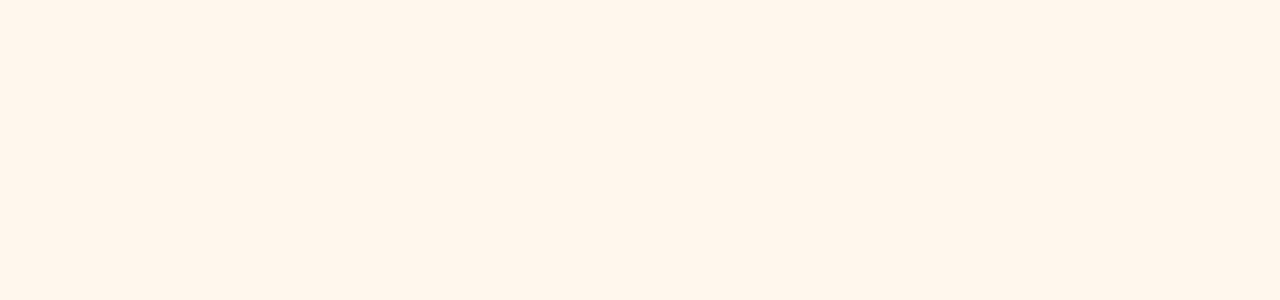
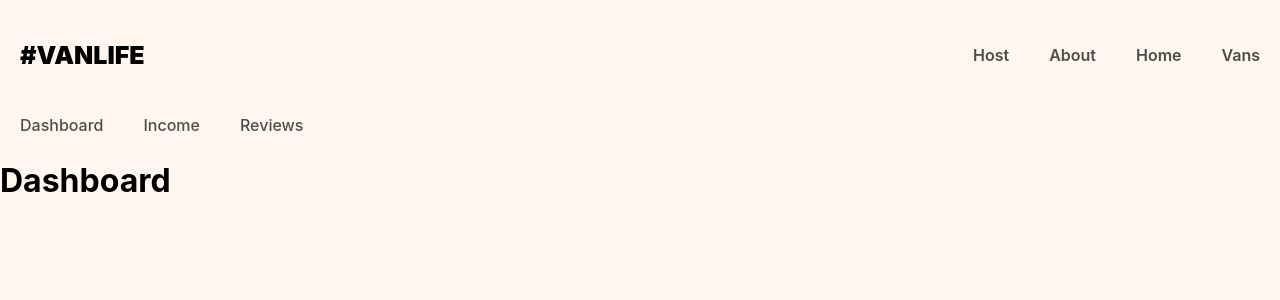
Before and after one commit to sahilq312/React-Router, a React (Create React App) app: page /host in a window 1280 px wide. Before the commit this address had no page. Shown: the top 300 px of the page. Built offline with nearby package versions, Linux system fonts and the light colour scheme; what miragejs would draw is missing.

Commit message:
nested routes

```diff
--- a/src/App.js
+++ b/src/App.js
@@ -2,10 +2,14 @@
 import Home from "./Pages/Home";
 import About from "./Pages/About";
 import "./server.js"
-import Vans from "./Pages/Vans";
-import VanDetail from "./Pages/VanDetail";
+import Vans from "./Pages/Vans/Vans";
+import VanDetail from "./Pages/Vans/VanDetail";
 //import { Header } from "./componets/Header";
 import Layout from "./componets/Layout";
+import { Dashboard } from "./Pages/Host/Dashboard";
+import { Income } from "./Pages/Host/Income";
+import { Reviews } from "./Pages/Host/Reviews";
+import { HostLayout } from "./componets/HostLayout";
 
 function App() {
   return (
@@ -13,9 +17,15 @@
     <Routes>
       <Route element={<Layout />}>
         <Route path="/" element={<Home />} />
-          <Route path="/about" element={<About />} />
-          <Route path="/vans" element={<Vans />} />
-          <Route path="/vans/:id" element={<VanDetail />} />
+        <Route path="about" element={<About />} />
+        <Route path="vans" element={<Vans />} />
+        <Route path="vans/:id" element={<VanDetail />} />
+
+        <Route path="/host" element={<HostLayout />}>
+          <Route index element={<Dashboard />} />
+          <Route path="income" element={<Income />} />
+          <Route path="reviews" element={<Reviews />} />
+        </Route>
       </Route>
     </Routes>
   </BrowserRouter>
--- /dev/null
+++ b/src/Pages/Host/Dashboard.js
@@ -0,0 +1,12 @@
+import React from 'react'
+import { Outlet } from 'react-router-dom'
+
+export const Dashboard = () => {
+  return (
+    <div>
+        <h1>Dashboard</h1>
+        <Outlet/>
+    </div>
+
+  )
+}
--- /dev/null
+++ b/src/Pages/Host/Income.js
@@ -0,0 +1,7 @@
+import React from 'react'
+
+export const Income = () => {
+  return (
+    <div>Income</div>
+  )
+}
--- /dev/null
+++ b/src/Pages/Host/Reviews.js
@@ -0,0 +1,7 @@
+import React from 'react'
+
+export const Reviews = () => {
+  return (
+    <div>Reviews</div>
+  )
+}
--- a/src/componets/Header.js
+++ b/src/componets/Header.js
@@ -6,6 +6,7 @@
     <header>
         <Link className="site-logo" to="/">#VanLife</Link>
         <nav>
+          <Link to="/host">Host</Link>
           <Link to="/about">About</Link>
           <Link to="/">Home</Link>
           <Link to="/vans">Vans</Link>
--- /dev/null
+++ b/src/componets/HostLayout.js
@@ -0,0 +1,15 @@
+import React from 'react'
+import { Link , Outlet } from 'react-router-dom'
+
+export const HostLayout = () => {
+  return (
+    <>
+    <nav className="host-nav">
+        <Link to="/host">Dashboard</Link>
+        <Link to="/host/income">Income</Link>
+        <Link to="/host/reviews">Reviews</Link>
+    </nav>
+    <Outlet />
+</>
+  )
+}
--- a/src/componets/Layout.js
+++ b/src/componets/Layout.js
@@ -1,10 +1,12 @@
 import React from 'react'
 import { Outlet } from 'react-router-dom'
+import { Header } from './Header'
+//import Header from './Header'
 
 export default function Layout() {
   return (
     <>
-    <h1>layout</h1>
+    <Header/>
     <Outlet/>
     </>
   )
--- a/src/index.css
+++ b/src/index.css
@@ -235,8 +235,6 @@
     text-decoration: none;
 }
 
-
-
 .van-detail-container .back-button span {
     text-decoration: underline;
 }
@@ -276,3 +274,20 @@
     color: white;
     font-size: 1.125rem;
 }
+
+.host-nav {
+    display: flex;
+}
+
+.host-nav a {
+    text-decoration: none;
+    color: #4D4D4D;
+    font-weight: 500;
+    padding: 5px 20px;
+}
+
+.host-nav a:hover {
+    color: #161616;
+    text-decoration: underline;
+    font-weight: 600;
+}
```
Also changed, not shown: src/componets/Footer.js (added, +7 -0 lines), src/Pages/Vans/VanDetail.js (renamed from src/Pages/VanDetail.js), src/Pages/Vans/Vans.js (renamed from src/Pages/Vans.js). Lines whose indentation alone changed are shown as unchanged.
